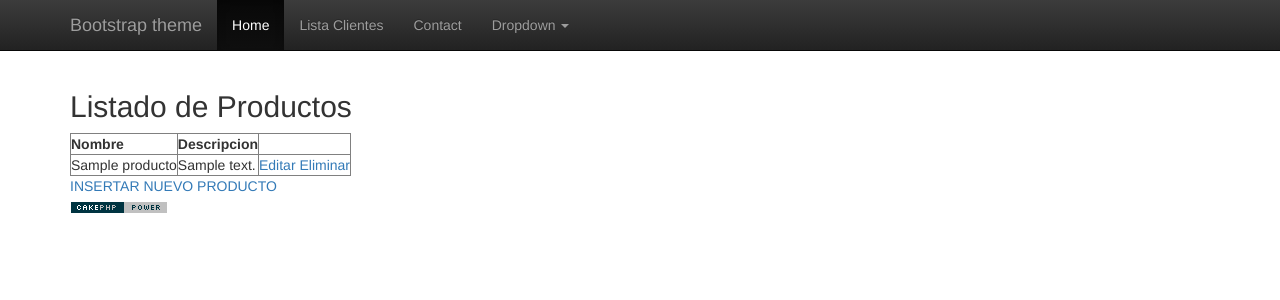
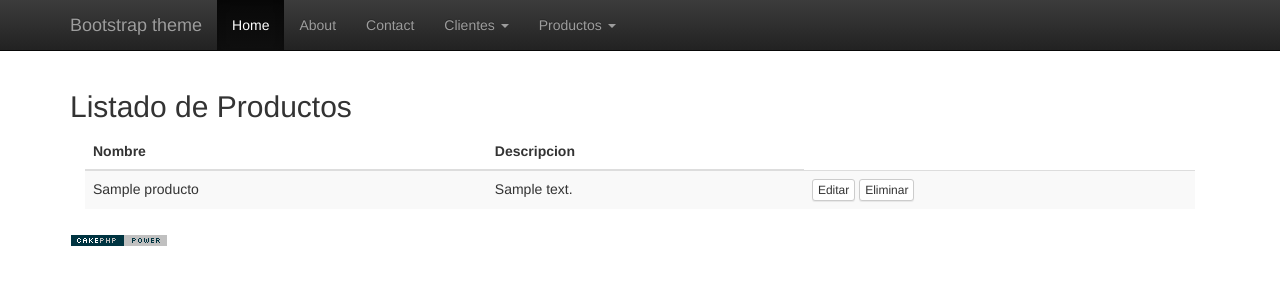
Before and after one commit to alanfernando93/cakephp, a CakePHP app: the page made by app/View/Productos/index.ctp in a window 1280 px wide. Shown: the top 300 px of the page. Run offline with PHP 8.4 and a stand-in for CakePHP, Linux system fonts and the light colour scheme; the template is opened without the code that fills it: most values are stand-ins (such as "Sample title", 1, 10 or a date in 2020); data that the repository does not hold is empty; some libraries are stand-ins or nearby versions.

Commit message:
modificacion del menu cakephp 2da parte

```diff
--- a/app/View/Elements/menu.ctp
+++ b/app/View/Elements/menu.ctp
@@ -13,18 +13,20 @@
     <div id="navbar" class="navbar-collapse collapse">
       <ul class="nav navbar-nav">
         <li class="active"><a href="#">Home</a></li>
-        <li><?php echo $this->Html->link("Lista Clientes",array('controller'=>'clientes','action'=>'index'));?></li>
+        <li><a href="#about">About</a></li>
         <li><a href="#contact">Contact</a></li>
         <li class="dropdown">
-          <a href="#" class="dropdown-toggle" data-toggle="dropdown" role="button" aria-haspopup="true" aria-expanded="false">Dropdown <span class="caret"></span></a>
+          <a href="#" class="dropdown-toggle" data-toggle="dropdown" role="button" aria-haspopup="true" aria-expanded="false">Clientes <span class="caret"></span></a>
           <ul class="dropdown-menu">
-            <li><a href="#">Action</a></li>
-            <li><a href="#">Another action</a></li>
-            <li><a href="#">Something else here</a></li>
-            <li role="separator" class="divider"></li>
-            <li class="dropdown-header">Nav header</li>
-            <li><a href="#">Separated link</a></li>
-            <li><a href="#">One more separated link</a></li>
+            <li><?php echo $this->Html->link("Nuevo Cliente",array('controller'=>'clientes','action'=>'insertar'));?></li>
+            <li><?php echo $this->Html->link("Listar",array('controller'=>'clientes','action'=>'index'));?></li>
+          </ul>
+        </li>
+        <li class="dropdown">
+          <a href="#" class="dropdown-toggle" data-toggle="dropdown" role="button" aria-haspopup="true" aria-expanded="false">Productos <span class="caret"></span></a>
+          <ul class="dropdown-menu">
+            <li><?php echo $this->Html->link("Nuevo Producto",array('controller'=>'productos','action'=>'insertar'));?></li>
+            <li><?php echo $this->Html->link("Listado",array('controller'=>'productos','action'=>'index'));?></li>
           </ul>
         </li>
       </ul>
--- a/app/View/Layouts/default.ctp
+++ b/app/View/Layouts/default.ctp
@@ -57,6 +57,6 @@ $cakeDescription = __d('cake_dev', 'CakePHP: the rapid development php framework
 			?>
 		</div>
 	</div>
-	<?php echo $this->element('sql_dump'); ?>
+
 </body>
 </html>
--- a/app/View/Productos/index.ctp
+++ b/app/View/Productos/index.ctp
@@ -1,6 +1,6 @@
 <h2>Listado de Productos</h2>
-<div style="width:500px">
-<table border="1">
+<div class="col-md-12">
+	<table class="table table-striped">
 		<thead>
 			<tr>
 				<th>Nombre</th>
@@ -13,12 +13,11 @@
 				<td><?php echo $dat['Producto']['nombre'];?></td>
 				<td><?php echo $dat['Producto']['descripcion'];?></td>
 				<td>
-					<?php echo $this->Html->link('Editar',array('action'=>'editar',$dat['Producto']['id']));?>
-					<?php echo $this->Html->link('Eliminar',array('action'=>'eliminar',$dat['Producto']['id']),array('escape'=>false,'confirm'=>'Esta seguro de eliminar'));?>
+						<?php echo $this->Html->link(__('Editar'),array('action'=>'editar',$dat['Producto']['id']),array('class'=>'btn btn-xs btn-default'));?>
+						<?php echo $this->Html->link('Eliminar',array('action'=>'eliminar',$dat['Producto']['id']),array('class'=>'btn btn-xs btn-default','escape'=>false,'confirm'=>'Esta seguro de eliminar'));?>
 					</td>
 			</tr>
 			<?php endforeach;?>
 		</tbody>
 	</table>
 </div>
-<?php echo $this->Html->link('INSERTAR NUEVO PRODUCTO',array('action'=>'insertar'));?>
```
Also changed, not shown: app/Controller/ProductosController.php (+8 -8 lines), 8 other files. Lines whose indentation alone changed are shown as unchanged.
